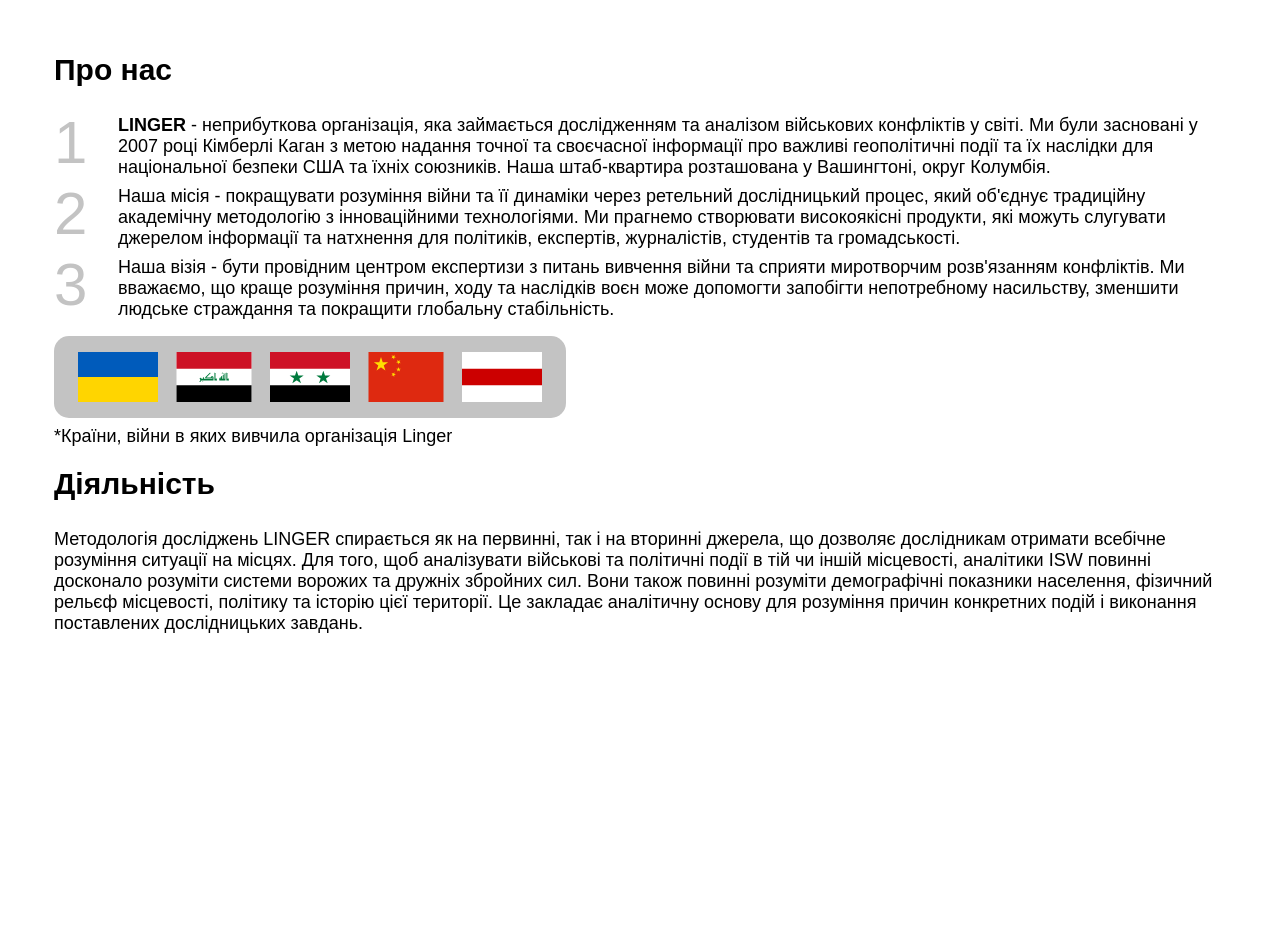
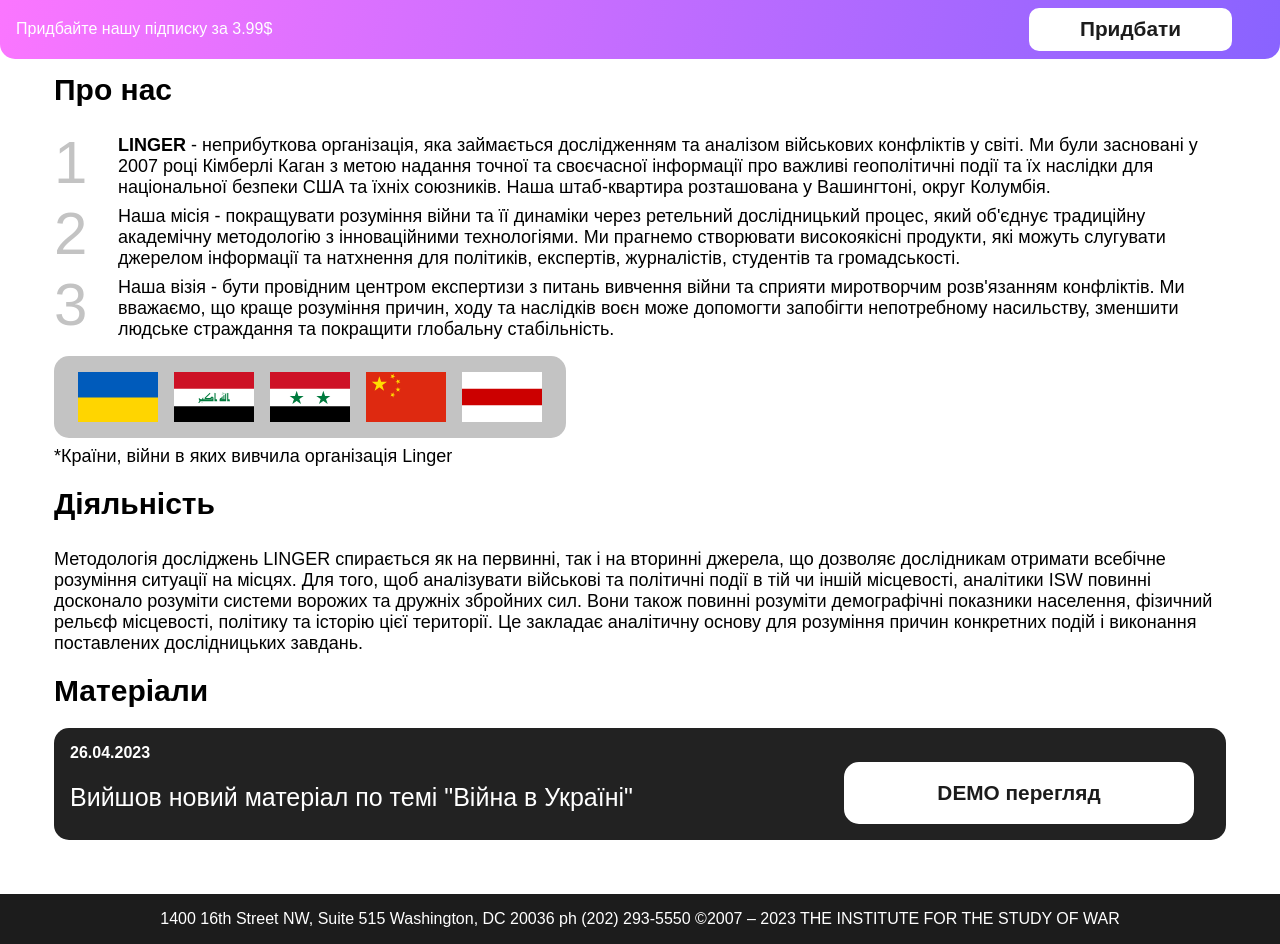
Before and after one commit to BogdanKasjanchyk/KI, a PHP site: page / in a window 1280 px wide. Shown: the part 729-1673 px from the top of the page. Before the commit the page ends 1362 px from the top, so only its background shows below. Run offline with PHP 8.4, Linux system fonts and the light colour scheme.

Commit message:
my changes

```diff
--- a/css/style.css
+++ b/css/style.css
@@ -24,6 +24,10 @@
     padding: 0;
     box-sizing: border-box;
     font-family: 'Montserrat', sans-serif;
+    scroll-behavior: smooth;
+}
+body{
+    position: relative;
 }
 ul{
     list-style: none;
@@ -39,6 +43,7 @@
     display: flex;
     justify-content: space-between;
     align-items: center;
+    flex-wrap: wrap;
 }
 .header__top_section, .header__main_ul, .ul__search_container{
     padding-left: 54px;
@@ -84,6 +89,7 @@
     display: flex;
     align-items: center;
     justify-content: center;
+    flex-wrap: wrap;
 }
 .lang-switcher{
     padding: 0.7rem;
@@ -95,6 +101,7 @@
     display: flex;
     justify-content: center;
     align-items: center;
+    flex-wrap: wrap;
 }
 .lang-switcher:hover{
     background: #fff;
@@ -117,6 +124,7 @@
     justify-content: space-between;
     padding-top: 1rem;
     padding-bottom: 1rem;
+    flex-wrap: wrap;
 }
 .ul_container ul{
     display: flex;
@@ -132,9 +140,9 @@
 .li_new{
     margin-right: 0.5rem;
 }
-li sup{
+sup{
     font-size: 10px;
-    background: #fff;
+    background: #ffffff;
     color: #1c1c1c;
     padding:0.3rem;
     border-radius: 10px;
@@ -184,7 +192,6 @@
     align-items: first baseline;
 }
 .button{
-    max-width: 350px;
     width: 350px;
     cursor: pointer;
     padding: 1rem 2rem 1rem 2rem;
@@ -204,12 +211,35 @@
 	justify-content: left;
 	align-items: center;
 }
-
 .main__wrapper{
     padding: 54px;
+    max-width: 1280px;
     margin: 0 auto;
+    position: relative;
 }
-
+.subscribtion{
+    position: absolute;
+    top: 0;
+    left: 0;
+    width: 100%;
+    height: 60px;
+    background: rgb(251,118,255);
+    background: linear-gradient(103deg, rgba(251,118,255,1) 0%, rgba(137,99,255,1) 100%);
+    display: flex;
+    justify-content: space-between;
+    align-items: center;
+    border-bottom-left-radius: 15px;
+    border-bottom-right-radius: 15px;
+    padding: 1rem;
+    color: #fff;
+    font-weight: 500;
+}
+.subscribtion button{
+    height: auto;
+    width: auto;
+    padding: 0.4rem 3rem 0.4rem 3rem;
+    border-radius: 10px;
+}
 .title{
     font-size: 30px;
     padding-top: 20px;
@@ -247,15 +277,48 @@
     padding: 1rem;
     background: #C3C3C3;
     display: flex;
-    justify-content: center;
+    justify-content: left;
     align-items: center;
+    flex-wrap: wrap;
     margin-top: 1rem;
     border-radius: 15px;
 }
 .countries{
-    max-width: 100%;
+    object-fit: cover;
     width: 80px;
     height:50px;
     margin-right: 0.5rem;
     margin-left: 0.5rem;
 }
+.time{
+    font-weight: 700;
+}
+.vertical_block__material{
+    padding: 1rem;
+    width: 100%;
+    height: auto;
+    border-radius: 15px;
+    background: #222222;
+    color: #fff;
+}
+.theme{
+    display: flex;
+    justify-content: space-between;
+    align-items: center;
+    flex-wrap: wrap;
+}
+.theme .text{
+    font-size: 25px;
+}
+
+.lowsize{
+    margin: 0 1rem 0 1rem;
+}
+.footer__wrapper{
+    max-width: 100%;
+    height: auto;
+    background: #1c1c1c;
+    padding: 1rem;
+    text-align: center;
+    color: #fff;
+}
--- a/index.php
+++ b/index.php
@@ -45,8 +45,8 @@
                     <div class="ul__search_container">
                         <div class="ul_container">
                             <ul>
-                                <li><a href="#">Про нас</a></li>
-                                <li><a href="#">Діяльність</a></li>
+                                <li><a href="#about_us">Про нас</a></li>
+                                <li><a href="#activity">Діяльність</a></li>
                                 <li class="li_new"><a href="#">війна в україні</a><sup class="new">Актуальне</sup></li>
                             </ul>
                         </div>
@@ -63,21 +63,24 @@
                     <div class="header__slider_container">
                         <div class="slider__divider">
                             <div class="divider__container">
-                                <h2 class="advertisement">linger запрошує вас відвідати безплатний курс військової підготовки </h2>
+                                <h2 class="advertisement">linger запрошує вас відвідати безплатну лекцію по військовій справі </h2>
                                 <button id="sign" class="button">Записатись</button>
                             </div>
                         </div>
                     </div>
                 </div>
-
-
             </div>
-            </div>
+        </div>
         </header>
         <main>
             <div class="main__wrapper">
-                <section class="about_us">
-                    <h2 class="title">Про нас</h2>
+                <div class="sub_cont">
+                    <div class="subscribtion">
+                        <p class="subs__text">Придбайте нашу підписку за 3.99$</p>
+                        <button class="button">Придбати</button>
+                    </div>
+                </div>
+                    <h2 class="title" id="about_us">Про нас</h2>
                     <div class="about_us__text">
                         <div class="aspect">
                             <p class="number">1</p>
@@ -93,24 +96,42 @@
                         </div>
                         <div class="countries__info">
                             <div class="aspect country">
-                                <img src="img\ua.svg" alt="" class="countries">
-                                <img src="img\iraq.svg" alt="" class="countries">
-                                <img src="img\syria.svg" alt="" class="countries">
-                                <img src="img\china.svg" alt="" class="countries">
-                                <img src="img\belarus.svg" alt="" class="countries">
+                                <img src="img\ua.svg" alt="Україна" class="countries">
+                                <img src="img\iraq.svg" alt="Ірак" class="countries">
+                                <img src="img\syria.svg" alt="Сирія" class="countries">
+                                <img src="img\china.svg" alt="Китай" class="countries">
+                                <img src="img\belarus.svg" alt="Білорусь" class="countries">
                             </div>
                             <p class="text">*Країни, війни в яких вивчила організація Linger</p>
                         </div>
                     </div>
 
                      <h2 class="title">Діяльність</h2>
-                    <div class="activity">
+                    <div class="activity" id="activity">
                         <div class="aspect">
                             <p class="text">Методологія досліджень LINGER спирається як на первинні, так і на вторинні джерела, що дозволяє дослідникам отримати всебічне розуміння ситуації на місцях. Для того, щоб аналізувати військові та політичні події в тій чи іншій місцевості, аналітики ISW повинні досконало розуміти системи ворожих та дружніх збройних сил. Вони також повинні розуміти демографічні показники населення, фізичний рельєф місцевості, політику та історію цієї території. Це закладає аналітичну основу для розуміння причин конкретних подій і виконання поставлених дослідницьких завдань.</p>
                         </div>
+                        <h2 class="title">Матеріали</h2>
+                        <div class="vertical_block__material">
+                            <div class="material">
+                                <div class="time">
+                                    26.04.2023
+                                </div>
+                                <div class="theme">
+                                    <p class="text">Вийшов новий матеріал по темі "Війна в Україні"</p>
+                                    <button class="button lowsize">DEMO перегляд</button>
+                                </div>
+                            </div>
+                        </div>
                     </div>
-                </section>
             </div>
         </main>
+        <footer>
+            <div class="footer__wrapper">
+            1400 16th Street NW, Suite 515 Washington, DC 20036
+            ph (202) 293-5550
+            ©2007 – 2023 THE INSTITUTE FOR THE STUDY OF WAR
+            </div>
+        </footer>
 </body>
 </html>
```
Also changed, not shown: img/pattern.png (added).
